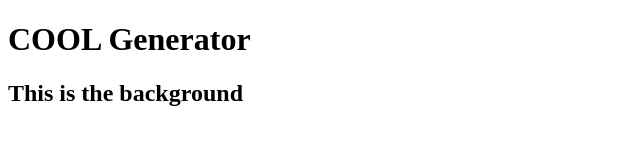
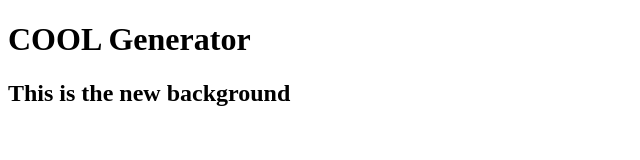
Before and after one commit to sreepadh92/background-generator1, a plain HTML site: page index.html in a window 1280 px wide. Shown: the whole page, without its empty margins (0-640 px from the left). Drawn offline with Linux system fonts and the light colour scheme.

Commit message:
updating text

```diff
--- a/index.html
+++ b/index.html
@@ -5,7 +5,7 @@
 </head>
 <body>
 	<h1>COOL Generator</h1>
-	<h2>This is the background</h2>
+	<h2>This is the new background</h2>
 <script type="text/javascript" src="script.js"></script>
 </body>
 </html>
```
